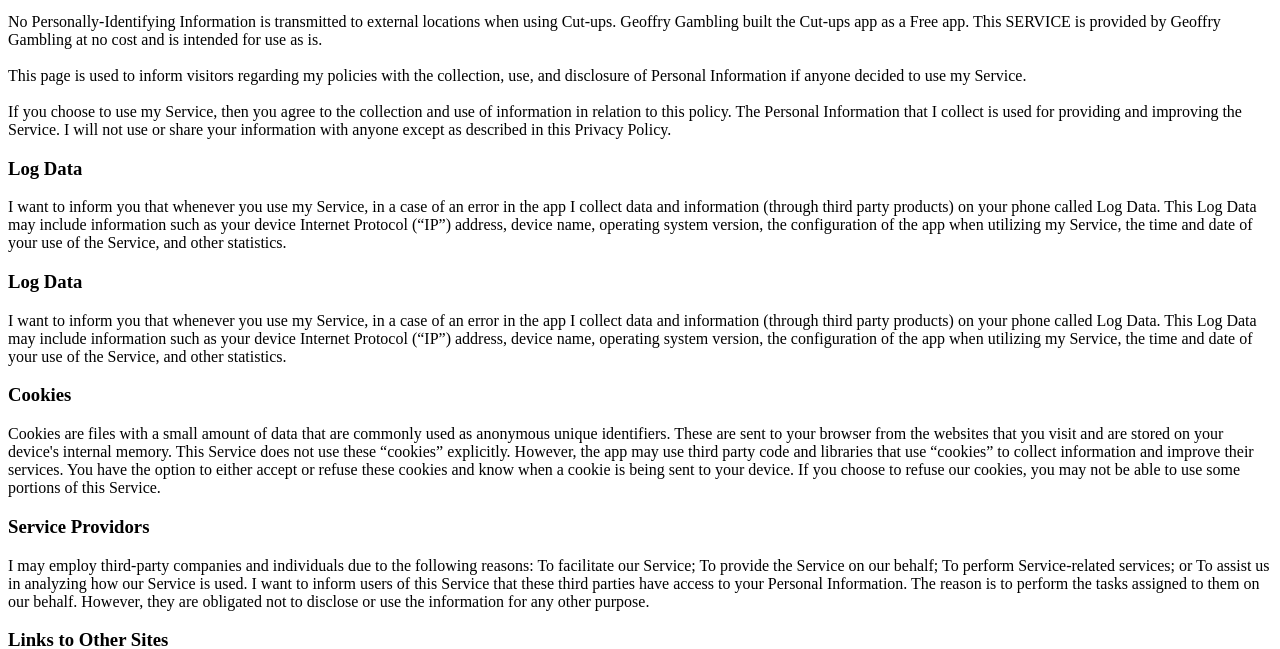
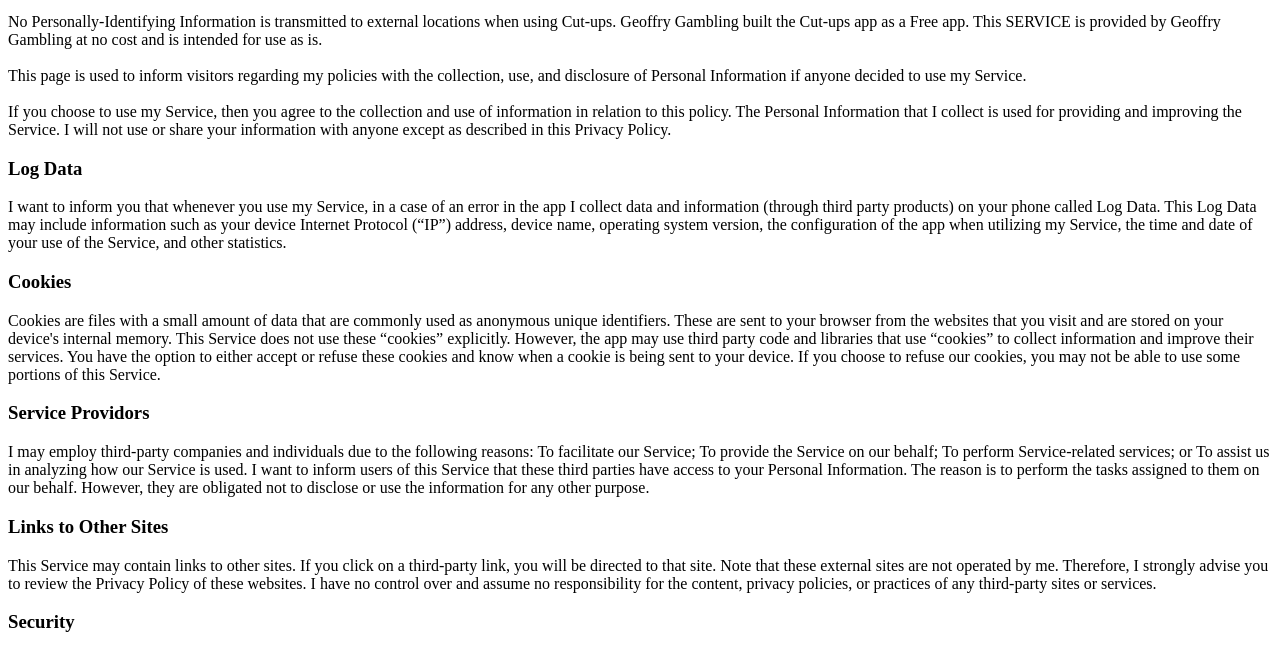
Before and after one commit to geoffrymichael/CutUpsPrivacyPolicy, a plain HTML site: page index.html in a window 1280 px wide. Shown: the part 101-750 px from the top of the page. Drawn offline with Linux system fonts and the light colour scheme.

Commit message:
Deleted the duplicate Log Data Section

```diff
--- a/index.html
+++ b/index.html
@@ -31,18 +31,13 @@
 
     </p>
 
-    <h3>Log Data</h3>
-
-    <p>
-      I want to inform you that whenever you use my Service, in a case of an error in the app I collect data and information (through third party products) on your phone called Log Data. This Log Data may include information such as your device Internet Protocol (“IP”) address, device name, operating system version, the configuration of the app when utilizing my Service, the time and date of your use of the Service, and other statistics.
-    </p>
 
     <h3>Cookies</h3>
 
     <p>
       Cookies are files with a small amount of data that are commonly used as anonymous unique identifiers. These are sent to your browser from the websites that you visit and are stored on your device's internal memory.
 
-This Service does not use these “cookies” explicitly. However, the app may use third party code and libraries that use “cookies” to collect information and improve their services. You have the option to either accept or refuse these cookies and know when a cookie is being sent to your device. If you choose to refuse our cookies, you may not be able to use some portions of this Service.
+    This Service does not use these “cookies” explicitly. However, the app may use third party code and libraries that use “cookies” to collect information and improve their services. You have the option to either accept or refuse these cookies and know when a cookie is being sent to your device. If you choose to refuse our cookies, you may not be able to use some portions of this Service.
     </p>
 
     <h3>Service Providors</h3>
```
